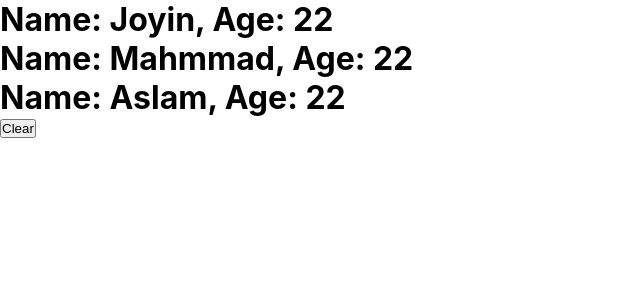
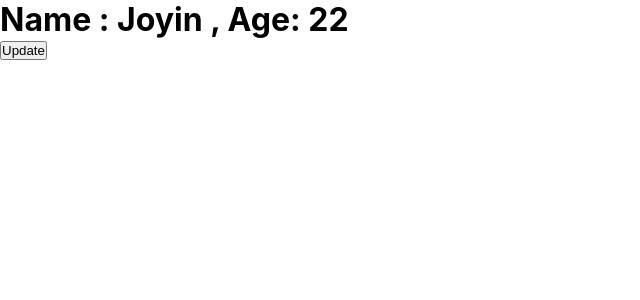
Before and after one commit to Joyin2/React-js-practice, a React (Create React App) app: page / in a window 1280 px wide. Shown: the top 300 px of the page, without its empty margins (0-640 px from the left). Built offline with nearby package versions, Linux system fonts and the light colour scheme.

Commit message:
spread operator

```diff
--- a/src/App.js
+++ b/src/App.js
@@ -1,7 +1,8 @@
 import React from "react";
+import SpreadOperator from "./hooks/SpreadOperatorInUseState/SpreadOperator";
 // import UseState from './hooks/UseState'
 // import UseStateToggle from './toggle/UseStateToggle'
-import UseStateArray from "./hooks/UseStateArray/UseStateArray"
+// import UseStateArray from "./hooks/UseStateArray/UseStateArray"
 // import Covid from "./components/Covid";
 // import UseEffect from "./hooks/UseEffect/UseEffect";
 // import CleanUp from "./hooks/UseEffect/CleanUp";
@@ -26,7 +27,8 @@ const App = () => {
       {/* <Covid/> */}
       {/* <UseState/> */}
       {/* <UseStateToggle/> */}
-      <UseStateArray/>
+      {/* <UseStateArray/> */}
+      <SpreadOperator/>
     </>
   );
 };
--- /dev/null
+++ b/src/hooks/SpreadOperatorInUseState/SpreadOperator.js
@@ -0,0 +1,19 @@
+import React,{useState} from 'react'
+
+const SpreadOperator = () => {
+  const [myObj, setMyObj] = useState({
+    myName: "Joyin", age: "22"
+  })
+  const update = ()=>{
+    // setMyObj({myName:"Joyin Mahmmad", age: "23"})
+    setMyObj({ ...myObj, myName: "Joyin Mahmmad" });
+  }
+  return (
+    <div>
+      <h1>Name : {myObj.myName} , Age: {myObj.age} </h1>
+      <button onClick={update}>Update</button>
+    </div>
+  )
+}
+
+export default SpreadOperator
```
